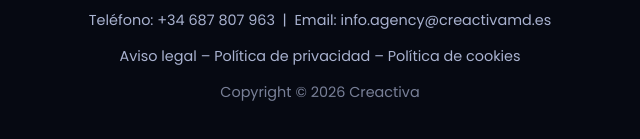
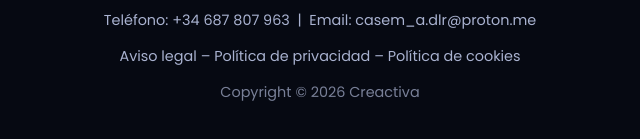
Before and after one commit to casem-dev/creactiva, a plain HTML site: page index.html in a window 1280 px wide. Shown: the part 7354-7493 px from the top of the page, 320-960 px from the left. Drawn offline with Linux system fonts and the light colour scheme.

Commit message:
Actualizo el correo de contacto y del formulario

```diff
--- a/index.html
+++ b/index.html
@@ -239,7 +239,7 @@
   <footer class="footer">
     <div class="container footer-inner">
       <img src="img/Logo.png" alt="Creactiva" width="72" height="72" loading="lazy">
-      <p>Teléfono: <a href="tel:+34687807963">+34 687 807 963</a> &nbsp;|&nbsp; Email: <a href="mailto:info.agency@creactivamd.es">info.agency@creactivamd.es</a></p>
+      <p>Teléfono: <a href="tel:+34687807963">+34 687 807 963</a> &nbsp;|&nbsp; Email: <a href="mailto:casem_a.dlr@proton.me">casem_a.dlr@proton.me</a></p>
       <p>
         <a href="https://creactivamd.es/aviso-legal/">Aviso legal</a> –
         <a href="https://creactivamd.es/politica-de-privacidad/">Política de privacidad</a> –
```
